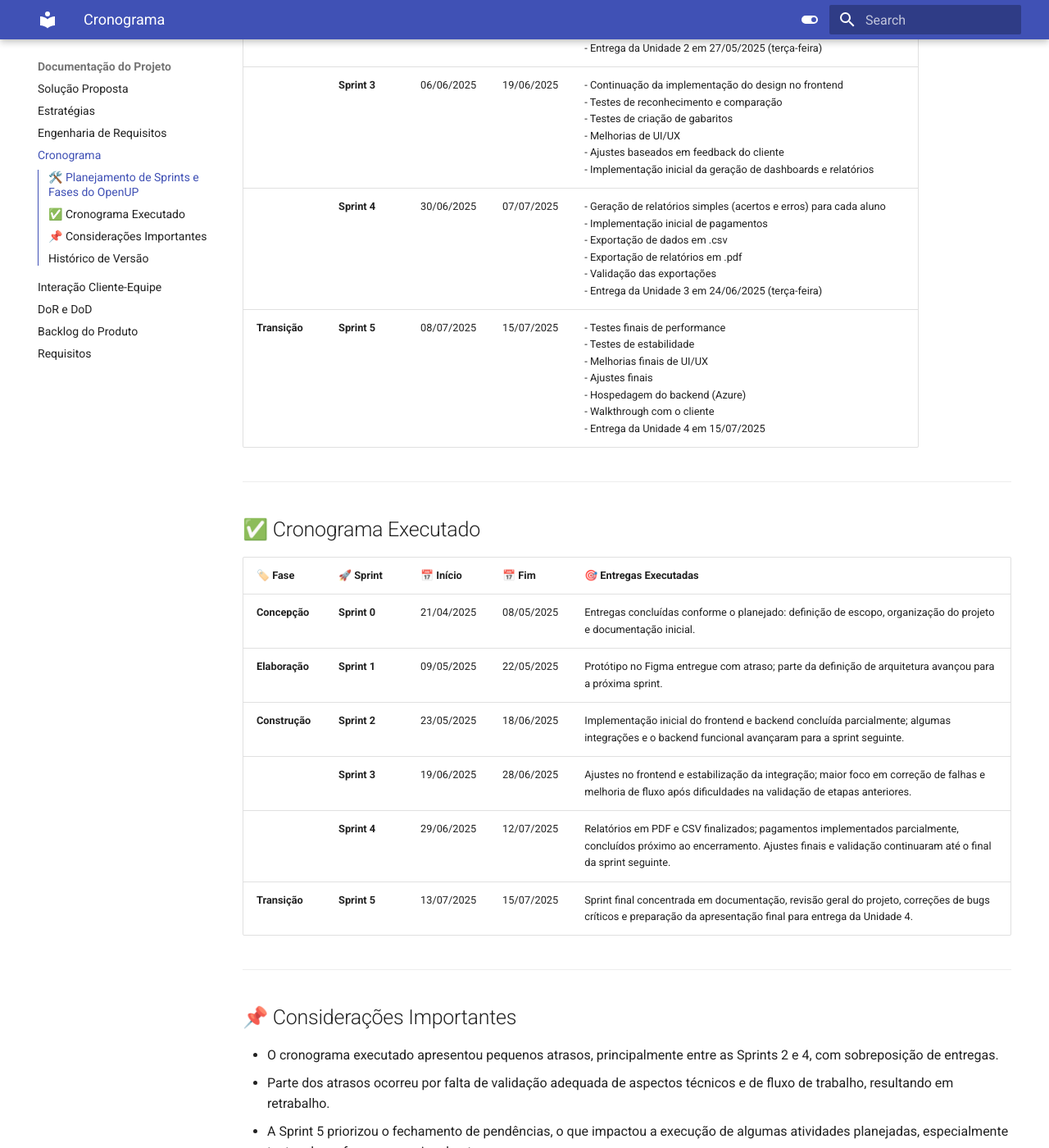
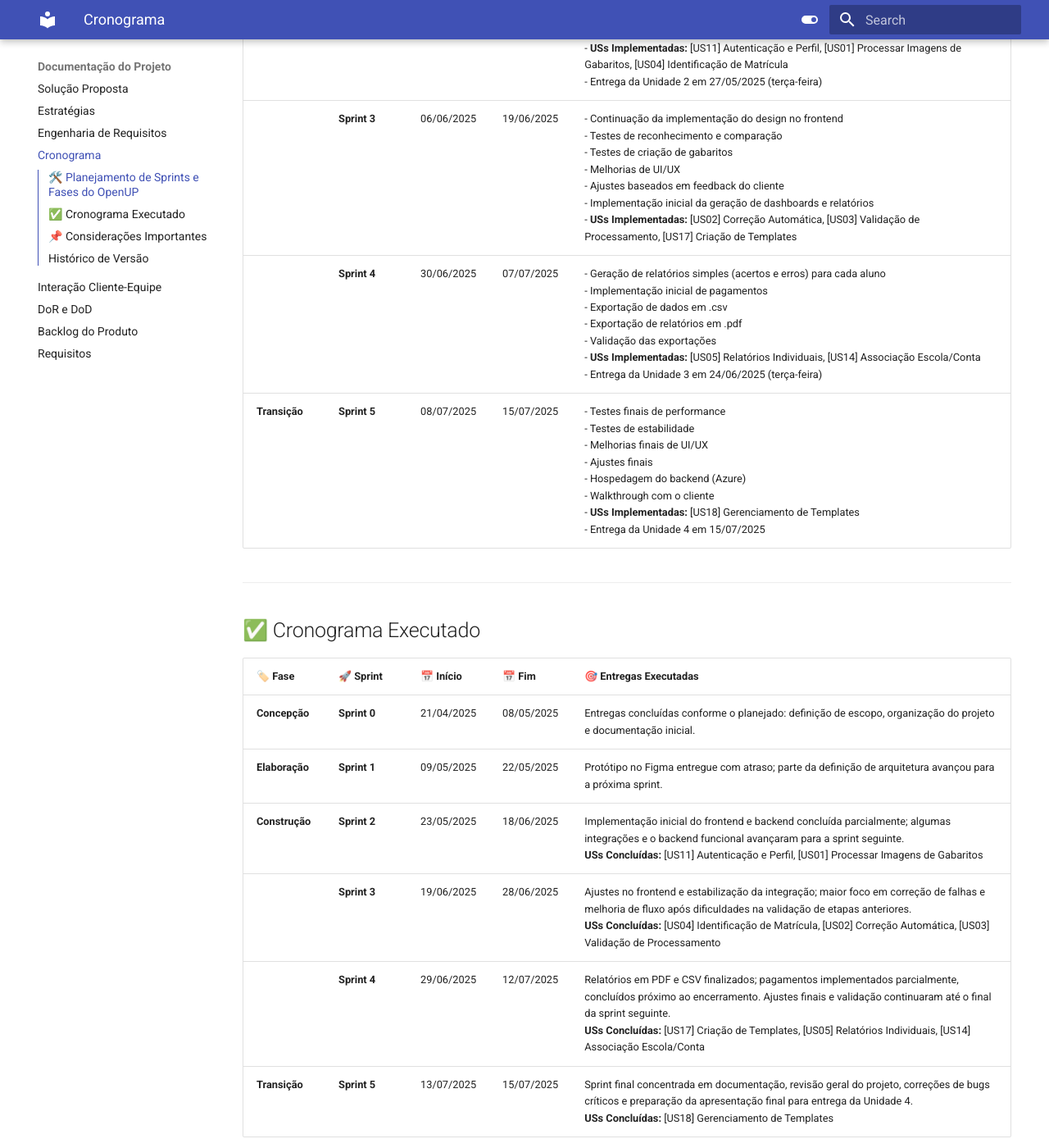
Before and after one commit to mdsreq-fga-unb/2025.1-T01-CORIGGE, an MkDocs documentation site: the page built from docs/cronograma.md, in a window 1280 px wide and 1400 px high, scrolled down 768 px. Shown: the whole window at 82% size. Built offline with MkDocs 1.6.1 and Material for MkDocs 9.7.7, drawn with Linux system fonts in a browser that asks for light colours.

Commit message:
Update cronograma.md

```diff
--- a/docs/cronograma.md
+++ b/docs/cronograma.md
@@ -2,27 +2,27 @@
 
 ## 🛠️ Planejamento de Sprints e Fases do OpenUP
 
-| 🏷️ Fase       | 🚀 Sprint    | 📅 Início  | 📅 Fim     | 🎯 Objetivos e Entregas Esperadas                                                                                                                                                                                                                                                                                                                                                                                                                      |
-| :------------- | :----------- | :--------- | :--------- | :----------------------------------------------------------------------------------------------------------------------------------------------------------------------------------------------------------------------------------------------------------------------------------------------------------------------------------------------------------------------------------------------------------------------------------------------------- |
-| **Concepção**  | **Sprint 0** | 21/04/2025 | 08/05/2025 | - Planejamento geral do projeto<br>- Definição do escopo<br>- Organização da documentação inicial<br>- Definição das tecnologias principais<br>- Definição do MVP do Corigge<br>- Definição do DoR e DoD<br>- Declaração de requisitos funcionais e não funcionais<br>- Ambiente de desenvolvimento inicial <br>- Capacitação técnica (Flutter, OpenCV, Supabase)<br>- Entrega da Unidade 1 em 22/04/2025 (terça-feira) |
-| **Elaboração** | **Sprint 1** | 09/05/2025 | 22/05/2025 | - Protótipo no Figma<br>- Definição da arquitetura<br>- Análise de riscos técnicos<br>- Configuração do banco de dados (Supabase)<br>- Workshop de Flutter<br>- Workshop de OpenCV                                                                                                                                                                                                                                                                 |
-| **Construção** | **Sprint 2** | 23/05/2025 | 05/06/2025 | - Implementação inicial do frontend desktop, login e criação de conta<br>- Implementação inicial da identificação das questões com OpenCV<br>- Integração de frontend com a biblioteca Python local<br>- Criação dos endpoints backend para criação de conta<br>- Personalização de gabaritos<br>- Entrega da Unidade 2 em 27/05/2025 (terça-feira)                                                                                                    |
-|                | **Sprint 3** | 06/06/2025 | 19/06/2025 | - Continuação da implementação do design no frontend<br>- Testes de reconhecimento e comparação<br>- Testes de criação de gabaritos<br>- Melhorias de UI/UX<br>- Ajustes baseados em feedback do cliente<br>- Implementação inicial da geração de dashboards e relatórios                                                                                                                                                                          |
-|                | **Sprint 4** | 30/06/2025 | 07/07/2025 | - Geração de relatórios simples (acertos e erros) para cada aluno<br>- Implementação inicial de pagamentos<br>- Exportação de dados em .csv<br>- Exportação de relatórios em .pdf<br>- Validação das exportações<br>- Entrega da Unidade 3 em 24/06/2025 (terça-feira)                                                                                                                                                                              |
-| **Transição**  | **Sprint 5** | 08/07/2025 | 15/07/2025 | - Testes finais de performance<br>- Testes de estabilidade<br>- Melhorias finais de UI/UX<br>- Ajustes finais<br>- Hospedagem do backend (Azure)<br>- Walkthrough com o cliente<br>- Entrega da Unidade 4 em 15/07/2025                                                                                                                                                                                                                               |
+| 🏷️ Fase         | 🚀 Sprint     | 📅 Início   | 📅 Fim      | 🎯 Objetivos e Entregas Esperadas                                                                                                                                                                                                                                                                                                                                                                                                                                                       |
+| :------------- | :----------- | :--------- | :--------- | :------------------------------------------------------------------------------------------------------------------------------------------------------------------------------------------------------------------------------------------------------------------------------------------------------------------------------------------------------------------------------------------------------------------------------------------------------------------------------------- |
+| **Concepção**  | **Sprint 0** | 21/04/2025 | 08/05/2025 | - Planejamento geral do projeto<br>- Definição do escopo<br>- Organização da documentação inicial<br>- Definição das tecnologias principais<br>- Definição do MVP do Corigge<br>- Definição do DoR e DoD<br>- Declaração de requisitos funcionais e não funcionais<br>- Ambiente de desenvolvimento inicial <br>- Capacitação técnica (Flutter, OpenCV, Supabase)<br>- Entrega da Unidade 1 em 22/04/2025 (terça-feira)                                                                |
+| **Elaboração** | **Sprint 1** | 09/05/2025 | 22/05/2025 | - Protótipo no Figma<br>- Definição da arquitetura<br>- Análise de riscos técnicos<br>- Configuração do banco de dados (Supabase)<br>- Workshop de Flutter<br>- Workshop de OpenCV                                                                                                                                                                                                                                                                                                     |
+| **Construção** | **Sprint 2** | 23/05/2025 | 05/06/2025 | - Implementação inicial do frontend desktop, login e criação de conta<br>- Implementação inicial da identificação das questões com OpenCV<br>- Integração de frontend com a biblioteca Python local<br>- Criação dos endpoints backend para criação de conta<br>- Personalização de gabaritos<br>- **USs Implementadas:** [US11] Autenticação e Perfil, [US01] Processar Imagens de Gabaritos, [US04] Identificação de Matrícula<br>- Entrega da Unidade 2 em 27/05/2025 (terça-feira) |
+|                | **Sprint 3** | 06/06/2025 | 19/06/2025 | - Continuação da implementação do design no frontend<br>- Testes de reconhecimento e comparação<br>- Testes de criação de gabaritos<br>- Melhorias de UI/UX<br>- Ajustes baseados em feedback do cliente<br>- Implementação inicial da geração de dashboards e relatórios<br>- **USs Implementadas:** [US02] Correção Automática, [US03] Validação de Processamento, [US17] Criação de Templates                                                                                       |
+|                | **Sprint 4** | 30/06/2025 | 07/07/2025 | - Geração de relatórios simples (acertos e erros) para cada aluno<br>- Implementação inicial de pagamentos<br>- Exportação de dados em .csv<br>- Exportação de relatórios em .pdf<br>- Validação das exportações<br>- **USs Implementadas:** [US05] Relatórios Individuais, [US14] Associação Escola/Conta<br>- Entrega da Unidade 3 em 24/06/2025 (terça-feira)                                                                                                                       |
+| **Transição**  | **Sprint 5** | 08/07/2025 | 15/07/2025 | - Testes finais de performance<br>- Testes de estabilidade<br>- Melhorias finais de UI/UX<br>- Ajustes finais<br>- Hospedagem do backend (Azure)<br>- Walkthrough com o cliente<br>- **USs Implementadas:** [US18] Gerenciamento de Templates<br>- Entrega da Unidade 4 em 15/07/2025                                                                                                                                                                                                  |
 
 ---
 
 ## ✅ Cronograma Executado
 
-| 🏷️ Fase       | 🚀 Sprint    | 📅 Início  | 📅 Fim     | 🎯 Entregas Executadas                                                                                                                                                                   |
-| :------------- | :----------- | :--------- | :--------- | :---------------------------------------------------------------------------------------------------------------------------------------------------------------------------------------- |
-| **Concepção**  | **Sprint 0** | 21/04/2025 | 08/05/2025 | Entregas concluídas conforme o planejado: definição de escopo, organização do projeto e documentação inicial.                                                                            |
-| **Elaboração** | **Sprint 1** | 09/05/2025 | 22/05/2025 | Protótipo no Figma entregue com atraso; parte da definição de arquitetura avançou para a próxima sprint.                                                                                  |
-| **Construção** | **Sprint 2** | 23/05/2025 | 18/06/2025 | Implementação inicial do frontend e backend concluída parcialmente; algumas integrações e o backend funcional avançaram para a sprint seguinte.                                          |
-|                | **Sprint 3** | 19/06/2025 | 28/06/2025 | Ajustes no frontend e estabilização da integração; maior foco em correção de falhas e melhoria de fluxo após dificuldades na validação de etapas anteriores.                              |
-|                | **Sprint 4** | 29/06/2025 | 12/07/2025 | Relatórios em PDF e CSV finalizados; pagamentos implementados parcialmente, concluídos próximo ao encerramento. Ajustes finais e validação continuaram até o final da sprint seguinte.     |
-| **Transição**  | **Sprint 5** | 13/07/2025 | 15/07/2025 | Sprint final concentrada em documentação, revisão geral do projeto, correções de bugs críticos e preparação da apresentação final para entrega da Unidade 4.                              |
+| 🏷️ Fase         | 🚀 Sprint     | 📅 Início   | 📅 Fim      | 🎯 Entregas Executadas                                                                                                                                                                                                                                                                                    |
+| :------------- | :----------- | :--------- | :--------- | :------------------------------------------------------------------------------------------------------------------------------------------------------------------------------------------------------------------------------------------------------------------------------------------------------- |
+| **Concepção**  | **Sprint 0** | 21/04/2025 | 08/05/2025 | Entregas concluídas conforme o planejado: definição de escopo, organização do projeto e documentação inicial.                                                                                                                                                                                            |
+| **Elaboração** | **Sprint 1** | 09/05/2025 | 22/05/2025 | Protótipo no Figma entregue com atraso; parte da definição de arquitetura avançou para a próxima sprint.                                                                                                                                                                                                 |
+| **Construção** | **Sprint 2** | 23/05/2025 | 18/06/2025 | Implementação inicial do frontend e backend concluída parcialmente; algumas integrações e o backend funcional avançaram para a sprint seguinte.<br>**USs Concluídas:** [US11] Autenticação e Perfil, [US01] Processar Imagens de Gabaritos                                                               |
+|                | **Sprint 3** | 19/06/2025 | 28/06/2025 | Ajustes no frontend e estabilização da integração; maior foco em correção de falhas e melhoria de fluxo após dificuldades na validação de etapas anteriores.<br>**USs Concluídas:** [US04] Identificação de Matrícula, [US02] Correção Automática, [US03] Validação de Processamento                     |
+|                | **Sprint 4** | 29/06/2025 | 12/07/2025 | Relatórios em PDF e CSV finalizados; pagamentos implementados parcialmente, concluídos próximo ao encerramento. Ajustes finais e validação continuaram até o final da sprint seguinte.<br>**USs Concluídas:** [US17] Criação de Templates, [US05] Relatórios Individuais, [US14] Associação Escola/Conta |
+| **Transição**  | **Sprint 5** | 13/07/2025 | 15/07/2025 | Sprint final concentrada em documentação, revisão geral do projeto, correções de bugs críticos e preparação da apresentação final para entrega da Unidade 4.<br>**USs Concluídas:** [US18] Gerenciamento de Templates                                                                                    |
 
 ---
 
@@ -36,8 +36,8 @@
 
 ## Histórico de Versão
 
-| Data       | Versão | Descrição                                                                  | Autor(es)         | Revisor(es)        |
-|------------|--------|----------------------------------------------------------------------------|-------------------|--------------------|
-| 19/04/2025 | 1.0    | Criação inicial da documentação                                            | Marcelo Adrian    |                    |
-| 07/07/2025 | 1.1    | Adição do detalhamento do cronograma planejado                             | Pedro Victor      |                    |
-| 15/07/2025 | 1.2    | Adição do cronograma executado e revisão com base no histórico do projeto | Marcelo Adrian    |                    |
+| Data       | Versão | Descrição                                                                 | Autor(es)      | Revisor(es) |
+| ---------- | ------ | ------------------------------------------------------------------------- | -------------- | ----------- |
+| 19/04/2025 | 1.0    | Criação inicial da documentação                                           | Marcelo Adrian |             |
+| 07/07/2025 | 1.1    | Adição do detalhamento do cronograma planejado                            | Pedro Victor   |             |
+| 15/07/2025 | 1.2    | Adição do cronograma executado e revisão com base no histórico do projeto | Marcelo Adrian |             |
```
